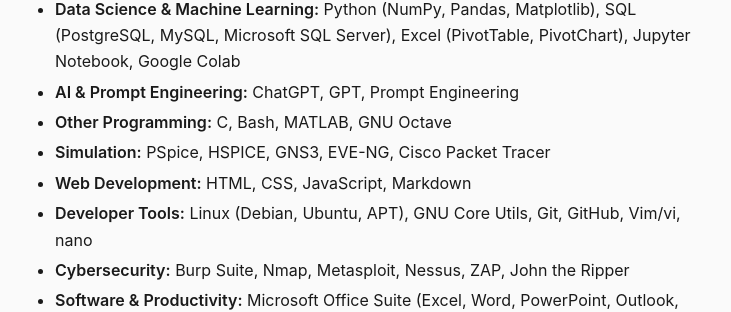
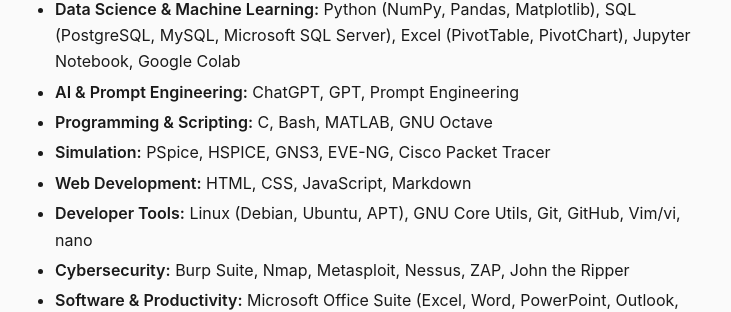
Before and after one commit to muntasimulhaque/muntasimulhaque.github.io, a Jekyll site: the page built from index.md, in a window 1280 px wide and 900 px high, scrolled down 1044 px. Shown: the part 148-460 px from the top of the window, without its empty margins (273-1004 px from the left). Built offline with Jekyll 4.4.1, drawn with Linux system fonts in a browser that asks for light colours.

Commit message:
Update index.md

```diff
--- a/index.md
+++ b/index.md
@@ -32,7 +32,7 @@
 
 * **Data Science & Machine Learning:** Python (NumPy, Pandas, Matplotlib), SQL (PostgreSQL, MySQL, Microsoft SQL Server), Excel (PivotTable, PivotChart), Jupyter Notebook, Google Colab
 * **AI & Prompt Engineering:** ChatGPT, GPT, Prompt Engineering
-* **Other Programming:** C, Bash, MATLAB, GNU Octave
+* **Programming & Scripting:** C, Bash, MATLAB, GNU Octave
 * **Simulation:** PSpice, HSPICE, GNS3, EVE-NG, Cisco Packet Tracer
 * **Web Development:** HTML, CSS, JavaScript, Markdown
 * **Developer Tools:** Linux (Debian, Ubuntu, APT), GNU Core Utils, Git, GitHub, Vim/vi, nano
```
